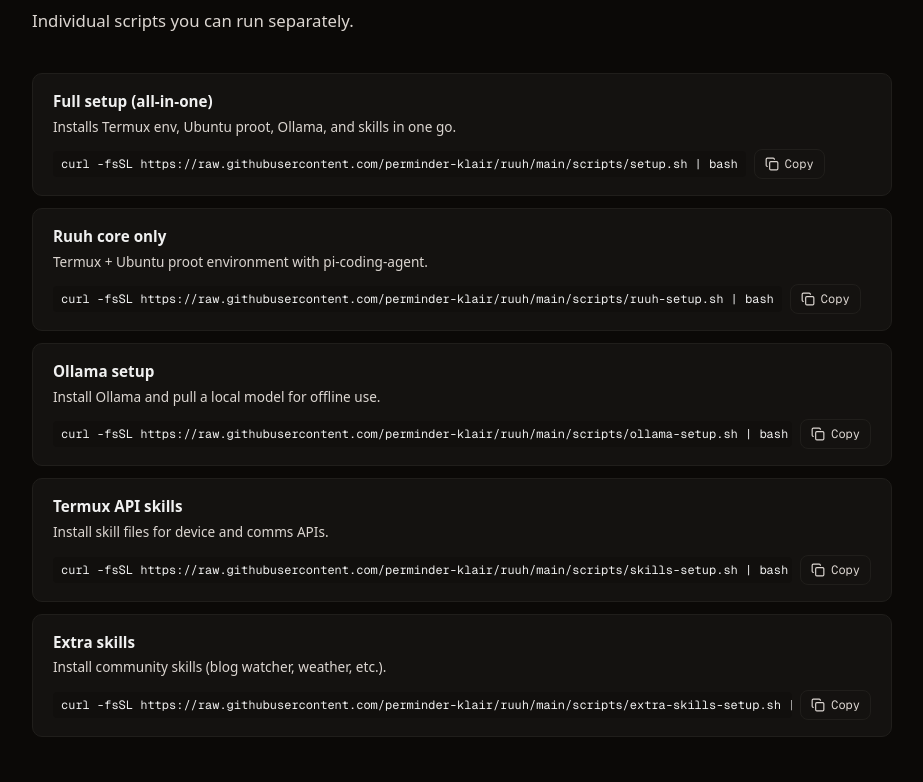
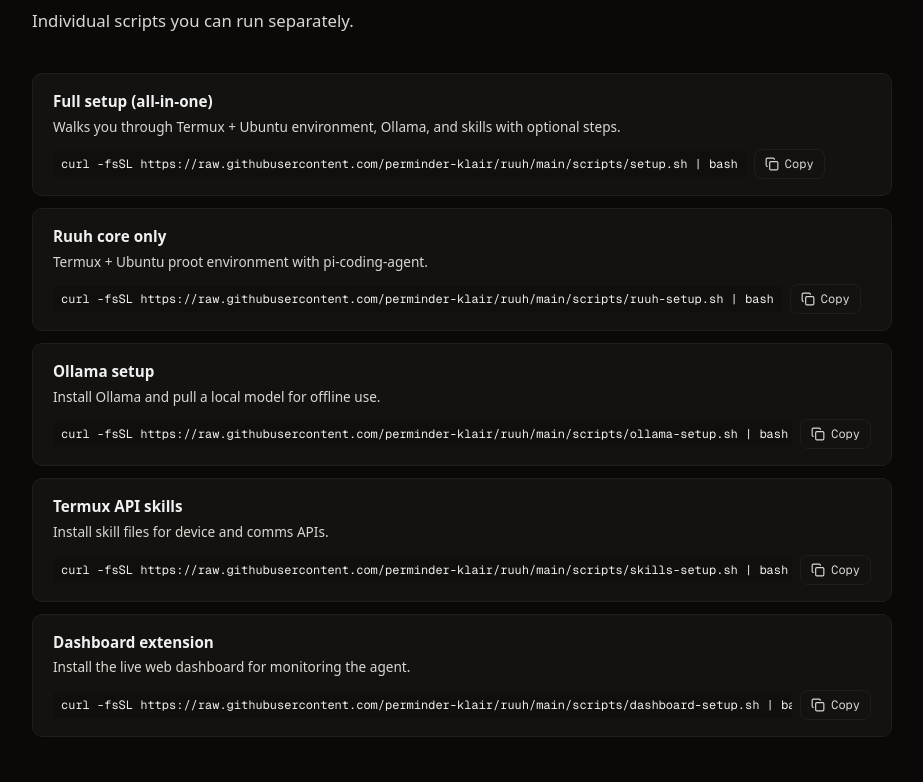
Before and after one commit to perminder-klair/ruuh, a Next.js app in the folder web/: page /sheet in a window 1280 px wide. Shown: the part 1078-1860 px from the top of the page, without its empty margins (178-1101 px from the left). Built offline with nearby package versions, Linux system fonts and the light colour scheme.

Commit message:
feat: Update model recommendations, refine setup scripts, add `roohani-dance` skill, include `BOOTSTRAP.md`, and ignore `docs/`.

```diff
--- a/web/app/sheet/page.tsx
+++ b/web/app/sheet/page.tsx
@@ -58,7 +58,7 @@
 const setupScripts = [
   {
     name: "Full setup (all-in-one)",
-    desc: "Installs Termux env, Ubuntu proot, Ollama, and skills in one go.",
+    desc: "Walks you through Termux + Ubuntu environment, Ollama, and skills with optional steps.",
     cmd: "curl -fsSL https://raw.githubusercontent.com/perminder-klair/ruuh/main/scripts/setup.sh | bash",
   },
   {
@@ -77,9 +77,9 @@
     cmd: "curl -fsSL https://raw.githubusercontent.com/perminder-klair/ruuh/main/scripts/skills-setup.sh | bash",
   },
   {
-    name: "Extra skills",
-    desc: "Install community skills (blog watcher, weather, etc.).",
-    cmd: "curl -fsSL https://raw.githubusercontent.com/perminder-klair/ruuh/main/scripts/extra-skills-setup.sh | bash",
+    name: "Dashboard extension",
+    desc: "Install the live web dashboard for monitoring the agent.",
+    cmd: "curl -fsSL https://raw.githubusercontent.com/perminder-klair/ruuh/main/scripts/dashboard-setup.sh | bash",
   },
 ];
 
@@ -96,12 +96,12 @@
   { name: "USER.md", desc: "Profile of the human, auto-updated" },
   { name: "MEMORY.md", desc: "Persistent long-term memory" },
   { name: "TOOLS.md", desc: "Available Termux API commands reference" },
+  { name: "BOOTSTRAP.md", desc: "One-time first-run conversation ritual" },
   { name: "HEARTBEAT.md", desc: "Periodic scheduled checks" },
 ];
 
 const piStructure = [
   { name: ".pi/settings.json", desc: "Model, API keys, preferences" },
-  { name: ".pi/prompts/", desc: "Reusable prompt templates" },
   { name: ".pi/extensions/", desc: "Extensions (dashboard.ts, etc.)" },
   { name: ".pi/skills/", desc: "Auto-discovered skill directories" },
 ];
@@ -374,6 +374,10 @@
     desc: "Rewrite AI-generated text to sound more natural and human.",
   },
   {
+    name: "roohani-dance",
+    desc: "Motion-reactive freestyle game mapping phone movements to vibrations, torch flashes, and TTS quips.",
+  },
+  {
     name: "skill-creator",
     desc: "Meta-skill that helps you create new custom skills from scratch.",
   },
@@ -438,7 +442,7 @@
 
 const ollamaModels = [
   {
-    name: "glm-5:cloud",
+    name: "kimi-k2.5:cloud",
     size: "Cloud",
     type: "Cloud",
     note: "Recommended",
@@ -450,13 +454,19 @@
     note: "",
   },
   {
+    name: "glm-5:cloud",
+    size: "Cloud",
+    type: "Cloud",
+    note: "",
+  },
+  {
     name: "qwen3.5:cloud",
     size: "Cloud",
     type: "Cloud",
     note: "",
   },
   {
-    name: "kimi-k2.5:cloud",
+    name: "qwen3-coder-next:cloud",
     size: "Cloud",
     type: "Cloud",
     note: "",
@@ -799,7 +809,7 @@
             id="skills"
             icon={Sparkles}
             title="Extra Skills"
-            subtitle="Community skills installed via the extra-skills script."
+            subtitle="Built-in skills that ship with Ruuh."
           />
           <StaggerContainer className="space-y-3">
             {extraSkills.map((skill) => (
```
Also changed, not shown: 2 other files (tests, documents, lock files or other folders).
